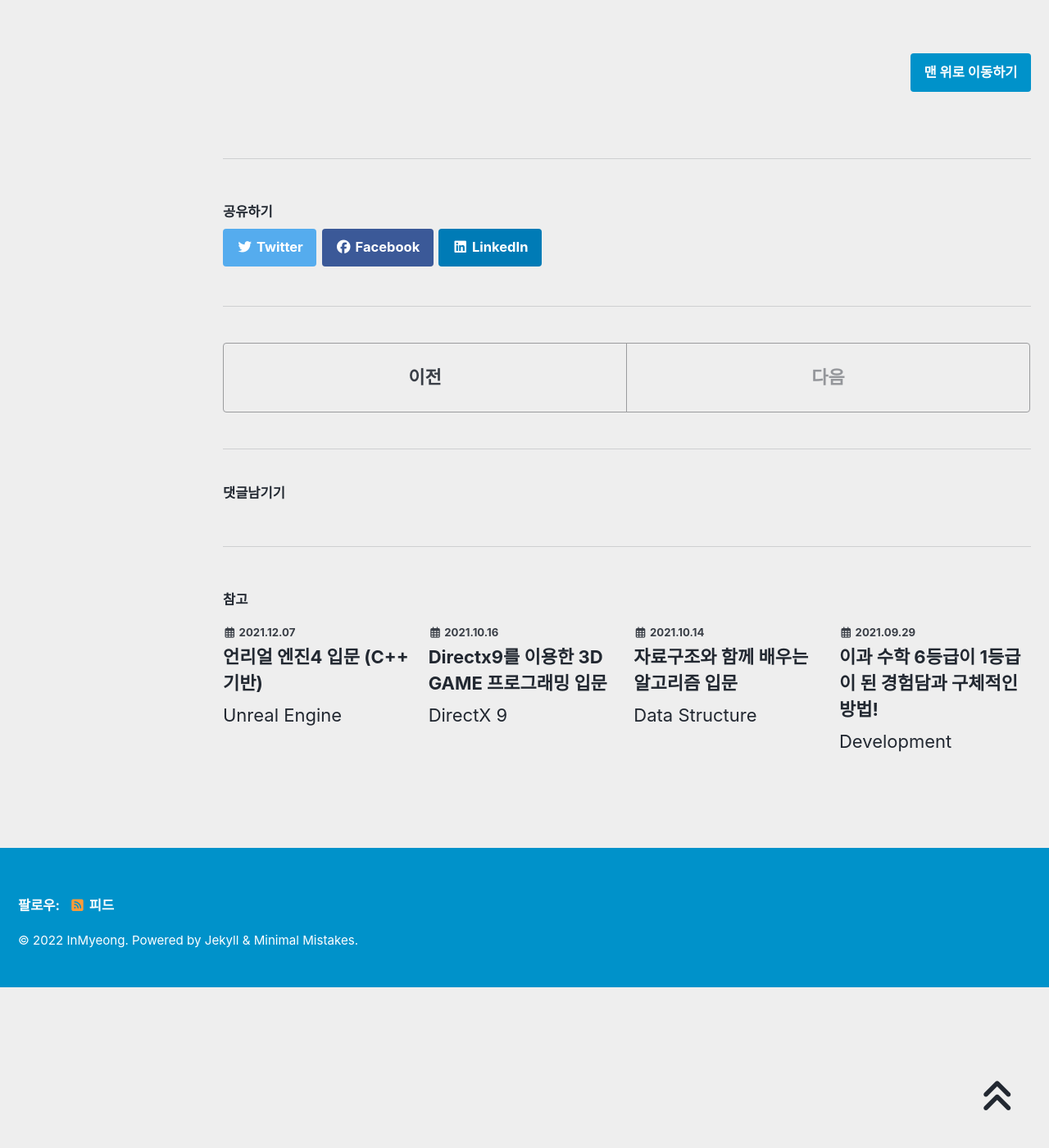
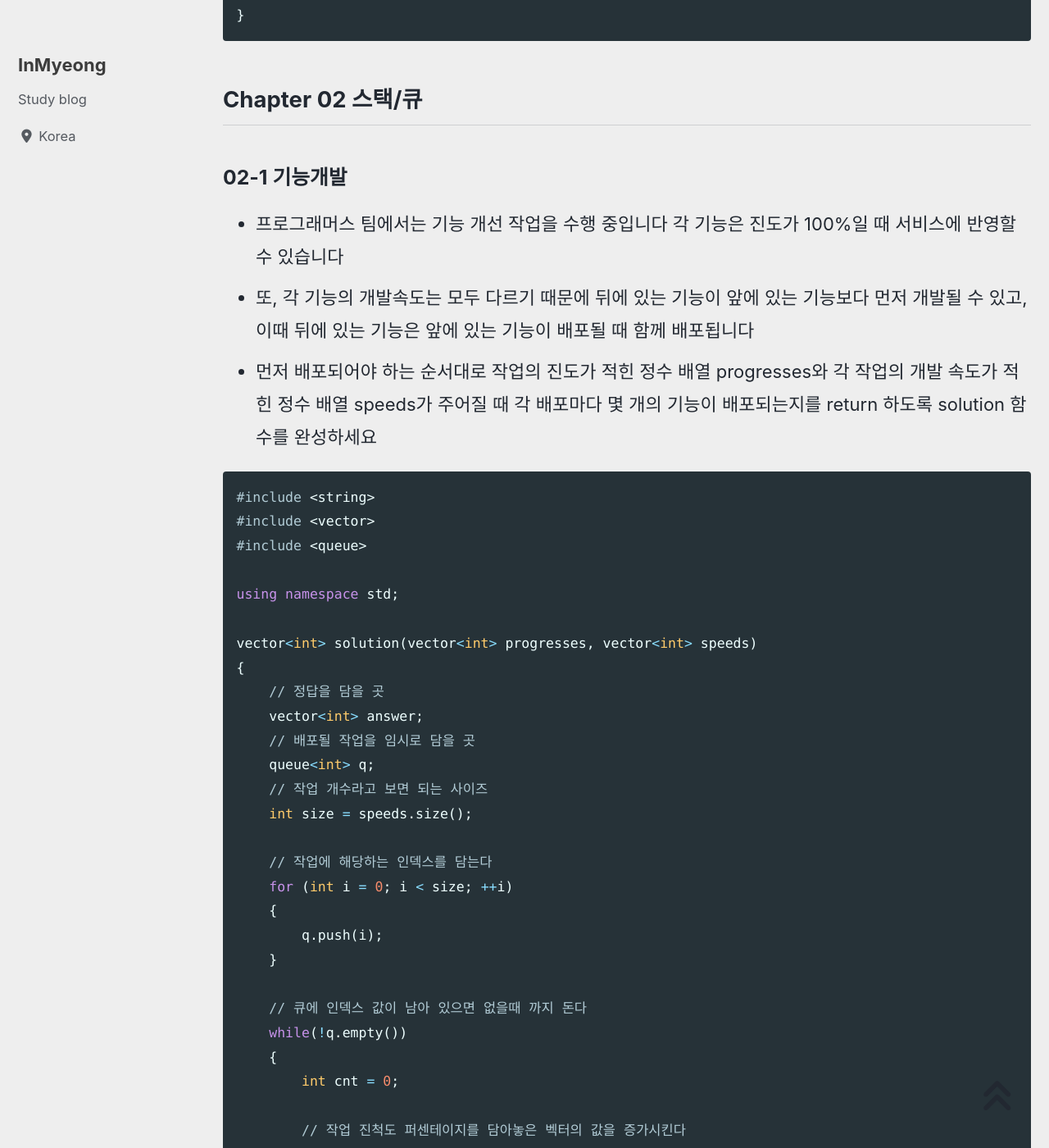
Before and after one commit to devMyeong/devMyeong.github.io, a Jekyll site: the page built from _posts/codingTest/2022-07-06-프로그래머스.md, in a window 1280 px wide and 1400 px high, scrolled down 7010 px. Shown: the whole window at 82% size. Built offline with Jekyll 4.4.1, drawn with Linux system fonts in a browser that asks for light colours; cached includes are drawn as plain includes; nearby versions of some CDN libraries; some web fonts are replaced; comment, search, counter and statistics services are not loaded; some of the changed text lies outside the part shown.

Commit message:
Docs : 프로그래머스 2-1 문제 풀이

````diff
--- a/_posts/codingTest/2022-07-06-프로그래머스.md
+++ b/_posts/codingTest/2022-07-06-프로그래머스.md
@@ -212,6 +212,63 @@ vector<int> solution(vector<string> genres, vector<int> plays)
 }
 ```
 
+## Chapter 02 스택/큐
+
+### 02-1 기능개발
+- 프로그래머스 팀에서는 기능 개선 작업을 수행 중입니다 각 기능은 진도가 100%일 때 서비스에 반영할 수 있습니다
+- 또, 각 기능의 개발속도는 모두 다르기 때문에 뒤에 있는 기능이 앞에 있는 기능보다 먼저 개발될 수 있고, 이때 뒤에 있는 기능은 앞에 있는 기능이 배포될 때 함께 배포됩니다
+- 먼저 배포되어야 하는 순서대로 작업의 진도가 적힌 정수 배열 progresses와 각 작업의 개발 속도가 적힌 정수 배열 speeds가 주어질 때 각 배포마다 몇 개의 기능이 배포되는지를 return 하도록 solution 함수를 완성하세요
+
+```cpp
+#include <string>
+#include <vector>
+#include <queue>
+
+using namespace std;
+
+vector<int> solution(vector<int> progresses, vector<int> speeds)
+{
+    // 정답을 담을 곳
+    vector<int> answer;
+    // 배포될 작업을 임시로 담을 곳
+    queue<int> q;
+    // 작업 개수라고 보면 되는 사이즈
+    int size = speeds.size();
+
+    // 작업에 해당하는 인덱스를 담는다
+    for (int i = 0; i < size; ++i)
+    {
+        q.push(i);
+    }
+
+    // 큐에 인덱스 값이 남아 있으면 없을때 까지 돈다
+    while(!q.empty())
+    {
+        int cnt = 0;
+
+        // 작업 진척도 퍼센테이지를 담아놓은 벡터의 값을 증가시킨다
+        for(int j = 0; j < size; ++j)
+        {
+            progresses[j] += speeds[j];
+        }
+
+        // 여기서 각 배포마다 몇 개의 기능이 배포되는지를 카운트 한다
+        while(!q.empty() && progresses[q.front()] >= 100)
+        {
+            ++cnt;
+            q.pop();
+        }
+
+        // 각 배포마다 몇 개의 기능이 배포되는지 정답지에 담는다
+        if(cnt != 0)
+            answer.push_back(cnt);
+    }
+
+    return answer;
+
+}
+```
+
 <br>
 
 [맨 위로 이동하기](#){: .btn .btn--primary }{: .align-right}
````
